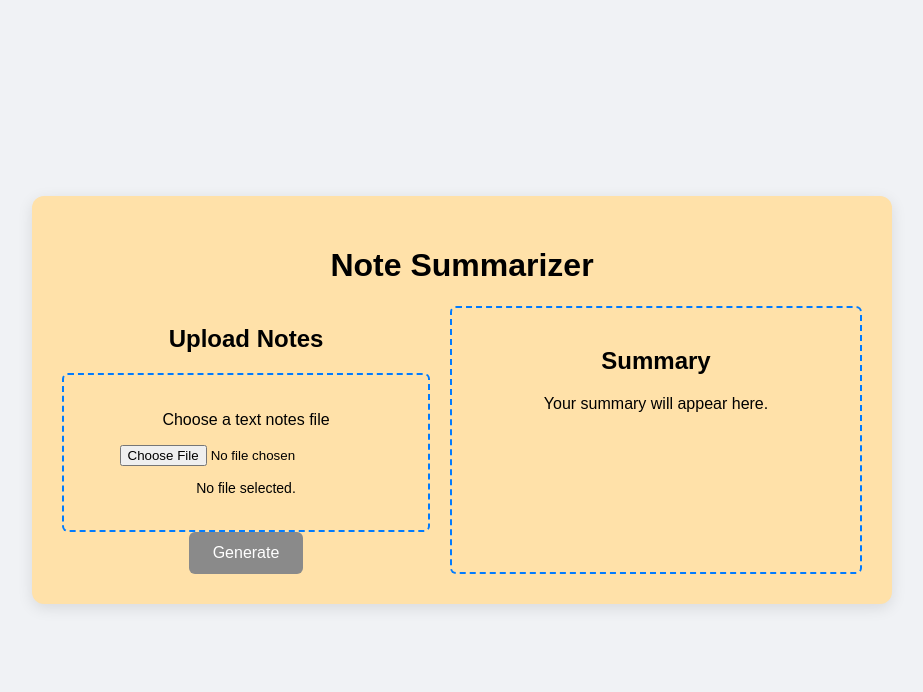
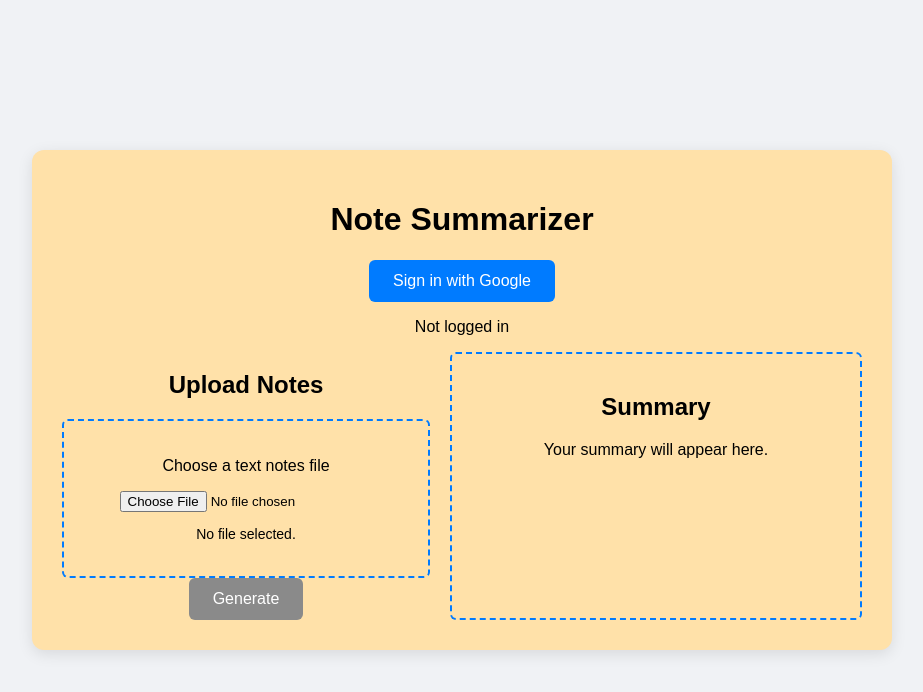
Before and after one commit to atifmn/NoteBriefer, a website: page index.html in a window 1280 px wide. Shown: the whole page, without its empty margins (178-1101 px from the left). Drawn offline with Linux system fonts and the light colour scheme; a script that the page names is missing.

Commit message:
Linked supabase link within HTML and added login buttons, changed misc styling

```diff
--- a/index.html
+++ b/index.html
@@ -1,5 +1,6 @@
 <!DOCTYPE html>
 <html lang="en">
+
 <head>
     <meta charset="UTF-8">
     <meta name="viewport" content="width=device-width, initial-scale=1.0">
@@ -8,11 +9,23 @@
     <!-- Connect the CSS file -->
     <link rel="stylesheet" href="styling.css">
 </head>
+
 <body>
+
+
     <div id="gui-container">
         <h1>Note Summarizer</h1>
 
-         <div class="split">
+        <div id="auth-container">
+            <button id="login-btn" type="button">Sign in with Google</button>
+
+            <p id="user-status">Not logged in</p>
+
+            <button id="logout-btn" type="button" hidden="hidden">Sign Out</button>
+
+        </div>
+
+        <div class="split">
             <!-- Left side -->
             <div class="side">
                 <h2>Upload Notes</h2>
@@ -34,7 +47,11 @@
         </div>
     </div>
 
+    <!-- Connect the SupaBase DB -->
+    <script src="https://owaivsmckmdbqktrjisl.supabase.co"></script>
+
     <!-- Connect the JavaScript file -->
     <script src="app.js"></script>
 </body>
+
 </html>
--- a/package.json
+++ b/package.json
@@ -2,6 +2,7 @@
   "type": "module",
   "dependencies": {
     "@google/genai": "^2.17.1",
+    "@supabase/supabase-js": "^2.112.4",
     "dotenv": "^17.4.2",
     "express": "^5.2.1"
   },
```
Also changed, not shown: 1 other file.
